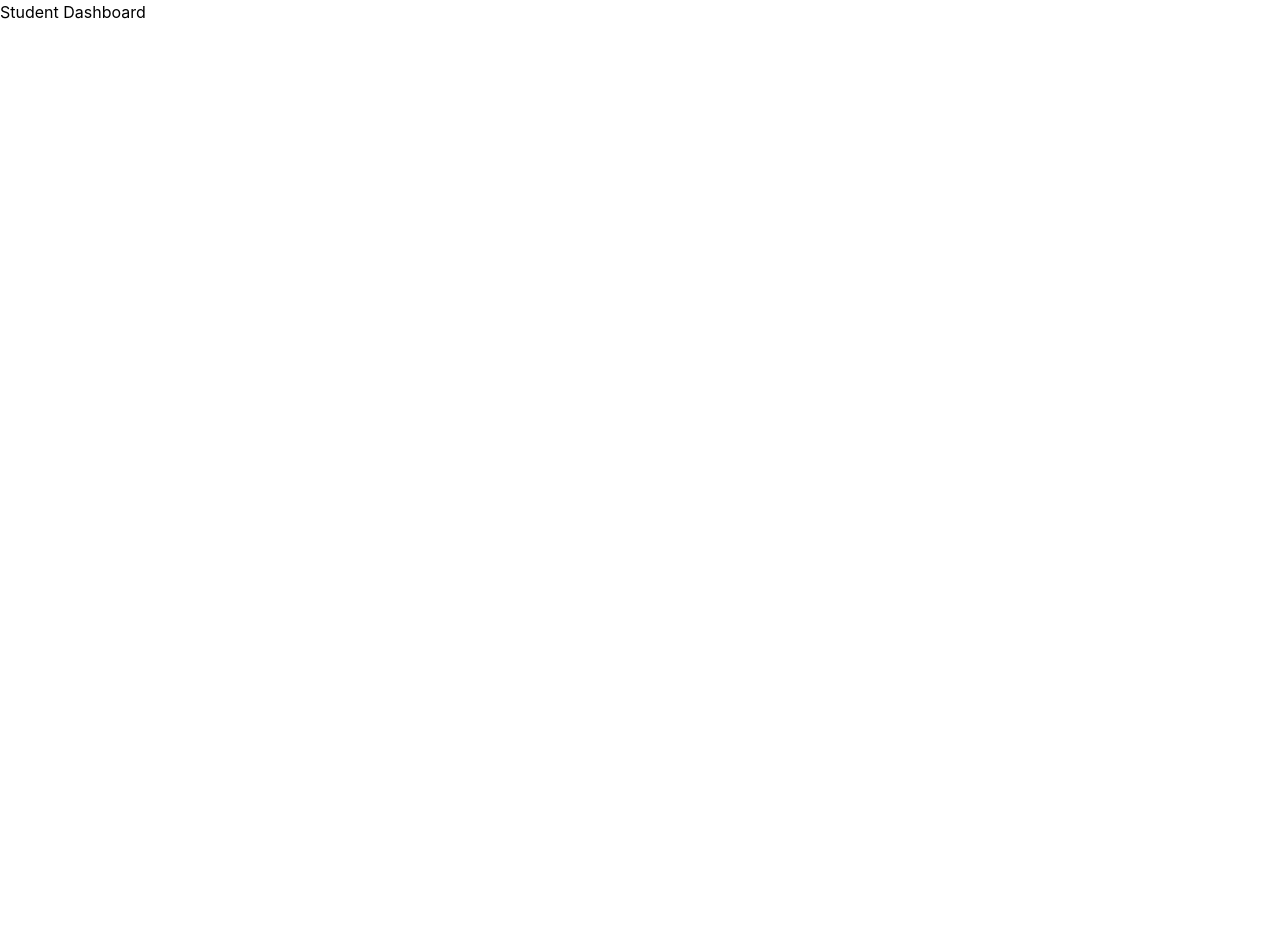
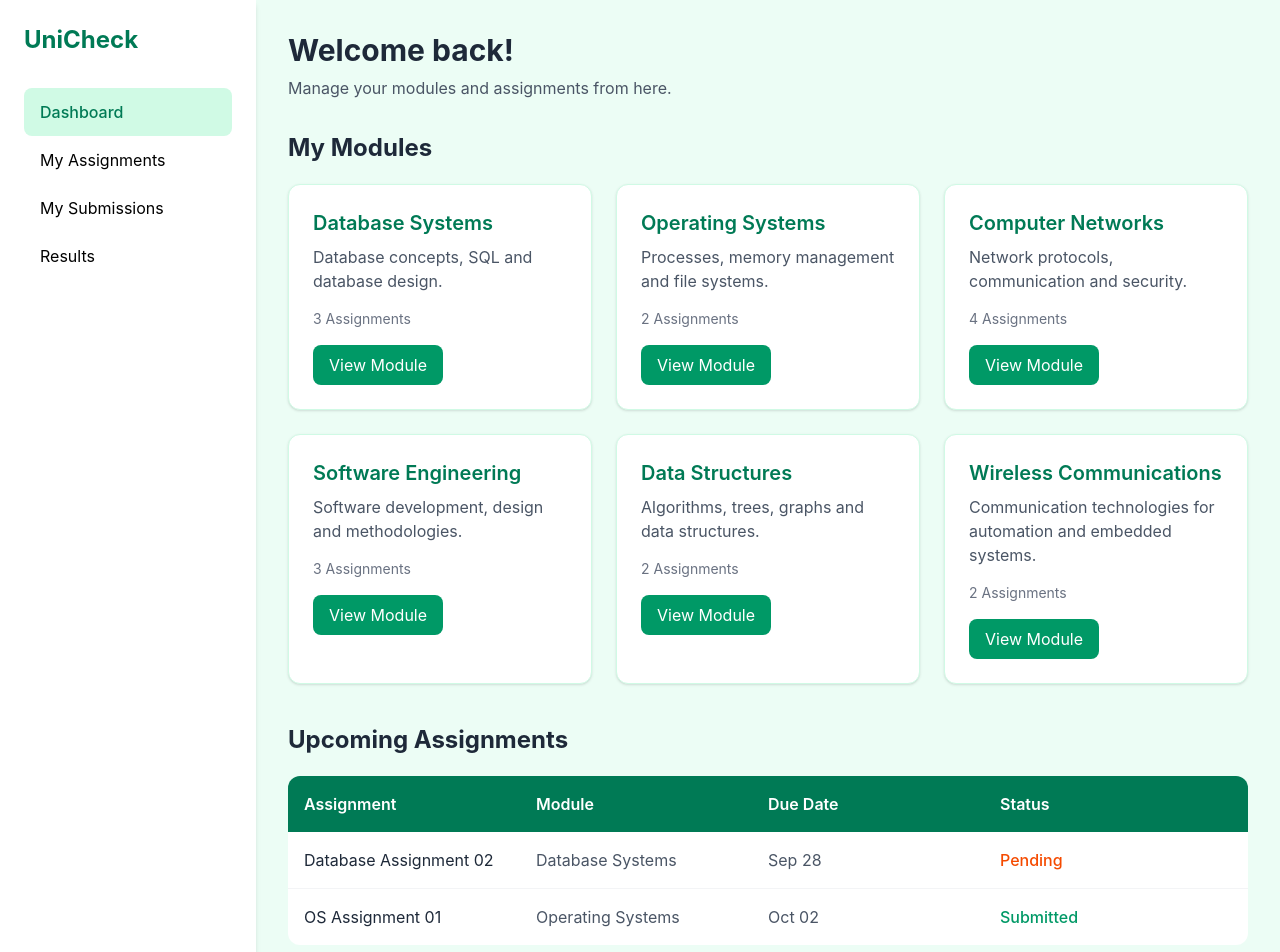
Before and after one commit to ChethiyaKaushal/Unicheck-Assignment-Similarity-Detection-System, a React app: page /student-dashboard in a window 1280 px wide. Shown: the top 952 px of the page. Before the commit the page ends 800 px from the top, so only its background shows below. Built offline with nearby package versions, Linux system fonts and the light colour scheme; the HTML template or start-up script is replaced by a standard one.

Commit message:
updare student dashboard

```diff
--- a/src/pages/StudentDashboard.jsx
+++ b/src/pages/StudentDashboard.jsx
@@ -1,5 +1,285 @@
 function StudentDashboard() {
-  return <h1>Student Dashboard</h1>;
+  return (
+    <div className="flex min-h-screen bg-emerald-50">
+
+      {/* Sidebar */}
+      <nav className="flex flex-col w-64 min-h-screen bg-white p-6 shadow-md">
+
+        <h2 className="text-2xl font-bold text-emerald-700 mb-8">
+          UniCheck
+        </h2>
+
+        <a
+          href=""
+          className="py-3 px-4 rounded-lg bg-emerald-100 text-emerald-700 font-medium"
+        >
+          Dashboard
+        </a>
+
+        <a
+          href=""
+          className="py-3 px-4 rounded-lg hover:bg-emerald-50"
+        >
+          My Assignments
+        </a>
+
+        <a
+          href=""
+          className="py-3 px-4 rounded-lg hover:bg-emerald-50"
+        >
+          My Submissions
+        </a>
+
+        <a
+          href=""
+          className="py-3 px-4 rounded-lg hover:bg-emerald-50"
+        >
+          Results
+        </a>
+
+      </nav>
+
+
+      {/* Main Content */}
+      <main className="flex-1 p-8">
+
+        {/* Welcome */}
+        <div className="mb-8">
+          <h1 className="text-3xl font-bold text-gray-800">
+            Welcome back!
+          </h1>
+
+          <p className="text-gray-600 mt-2">
+            Manage your modules and assignments from here.
+          </p>
+        </div>
+
+
+        {/* My Modules */}
+        <section className="mb-10">
+
+          <h2 className="text-2xl font-bold text-gray-800 mb-5">
+            My Modules
+          </h2>
+
+          <div className="grid grid-cols-1 md:grid-cols-2 lg:grid-cols-3 gap-6">
+
+
+            {/* Database Systems */}
+            <div className="bg-white p-6 rounded-xl shadow-sm border border-emerald-100 hover:shadow-md transition">
+
+              <h3 className="text-xl font-semibold text-emerald-700">
+                Database Systems
+              </h3>
+
+              <p className="text-gray-600 mt-2">
+                Database concepts, SQL and database design.
+              </p>
+
+              <p className="text-sm text-gray-500 mt-4">
+                3 Assignments
+              </p>
+
+              <button className="mt-4 px-4 py-2 bg-emerald-600 text-white rounded-lg hover:bg-emerald-700">
+                View Module
+              </button>
+
+            </div>
+
+
+            {/* Operating Systems */}
+            <div className="bg-white p-6 rounded-xl shadow-sm border border-emerald-100 hover:shadow-md transition">
+
+              <h3 className="text-xl font-semibold text-emerald-700">
+                Operating Systems
+              </h3>
+
+              <p className="text-gray-600 mt-2">
+                Processes, memory management and file systems.
+              </p>
+
+              <p className="text-sm text-gray-500 mt-4">
+                2 Assignments
+              </p>
+
+              <button className="mt-4 px-4 py-2 bg-emerald-600 text-white rounded-lg hover:bg-emerald-700">
+                View Module
+              </button>
+
+            </div>
+
+
+            {/* Computer Networks */}
+            <div className="bg-white p-6 rounded-xl shadow-sm border border-emerald-100 hover:shadow-md transition">
+
+              <h3 className="text-xl font-semibold text-emerald-700">
+                Computer Networks
+              </h3>
+
+              <p className="text-gray-600 mt-2">
+                Network protocols, communication and security.
+              </p>
+
+              <p className="text-sm text-gray-500 mt-4">
+                4 Assignments
+              </p>
+
+              <button className="mt-4 px-4 py-2 bg-emerald-600 text-white rounded-lg hover:bg-emerald-700">
+                View Module
+              </button>
+
+            </div>
+
+
+            {/* Software Engineering */}
+            <div className="bg-white p-6 rounded-xl shadow-sm border border-emerald-100 hover:shadow-md transition">
+
+              <h3 className="text-xl font-semibold text-emerald-700">
+                Software Engineering
+              </h3>
+
+              <p className="text-gray-600 mt-2">
+                Software development, design and methodologies.
+              </p>
+
+              <p className="text-sm text-gray-500 mt-4">
+                3 Assignments
+              </p>
+
+              <button className="mt-4 px-4 py-2 bg-emerald-600 text-white rounded-lg hover:bg-emerald-700">
+                View Module
+              </button>
+
+            </div>
+
+
+            {/* Data Structures */}
+            <div className="bg-white p-6 rounded-xl shadow-sm border border-emerald-100 hover:shadow-md transition">
+
+              <h3 className="text-xl font-semibold text-emerald-700">
+                Data Structures
+              </h3>
+
+              <p className="text-gray-600 mt-2">
+                Algorithms, trees, graphs and data structures.
+              </p>
+
+              <p className="text-sm text-gray-500 mt-4">
+                2 Assignments
+              </p>
+
+              <button className="mt-4 px-4 py-2 bg-emerald-600 text-white rounded-lg hover:bg-emerald-700">
+                View Module
+              </button>
+
+            </div>
+
+
+            {/* Wireless Communications */}
+            <div className="bg-white p-6 rounded-xl shadow-sm border border-emerald-100 hover:shadow-md transition">
+
+              <h3 className="text-xl font-semibold text-emerald-700">
+                Wireless Communications
+              </h3>
+
+              <p className="text-gray-600 mt-2">
+                Communication technologies for automation and embedded systems.
+              </p>
+
+              <p className="text-sm text-gray-500 mt-4">
+                2 Assignments
+              </p>
+
+              <button className="mt-4 px-4 py-2 bg-emerald-600 text-white rounded-lg hover:bg-emerald-700">
+                View Module
+              </button>
+
+            </div>
+
+          </div>
+
+        </section>
+
+
+        {/* Upcoming Assignments */}
+        <section>
+
+          <h2 className="text-2xl font-bold text-gray-800 mb-5">
+            Upcoming Assignments
+          </h2>
+
+
+          {/* Table Header */}
+          <div className="grid grid-cols-4 bg-emerald-700 text-white p-4 rounded-t-xl font-semibold">
+
+            <div>
+              Assignment
+            </div>
+
+            <div>
+              Module
+            </div>
+
+            <div>
+              Due Date
+            </div>
+
+            <div>
+              Status
+            </div>
+
+          </div>
+
+
+          {/* Assignment 1 */}
+          <div className="grid grid-cols-4 bg-white p-4 border-b border-gray-100">
+
+            <div className="text-gray-800">
+              Database Assignment 02
+            </div>
+
+            <div className="text-gray-600">
+              Database Systems
+            </div>
+
+            <div className="text-gray-600">
+              Sep 28
+            </div>
+
+            <div className="text-orange-600 font-medium">
+              Pending
+            </div>
+
+          </div>
+
+
+          {/* Assignment 2 */}
+          <div className="grid grid-cols-4 bg-white p-4 rounded-b-xl">
+
+            <div className="text-gray-800">
+              OS Assignment 01
+            </div>
+
+            <div className="text-gray-600">
+              Operating Systems
+            </div>
+
+            <div className="text-gray-600">
+              Oct 02
+            </div>
+
+            <div className="text-emerald-600 font-medium">
+              Submitted
+            </div>
+
+          </div>
+
+        </section>
+
+      </main>
+
+    </div>
+  );
 }
 
 export default StudentDashboard;
```
